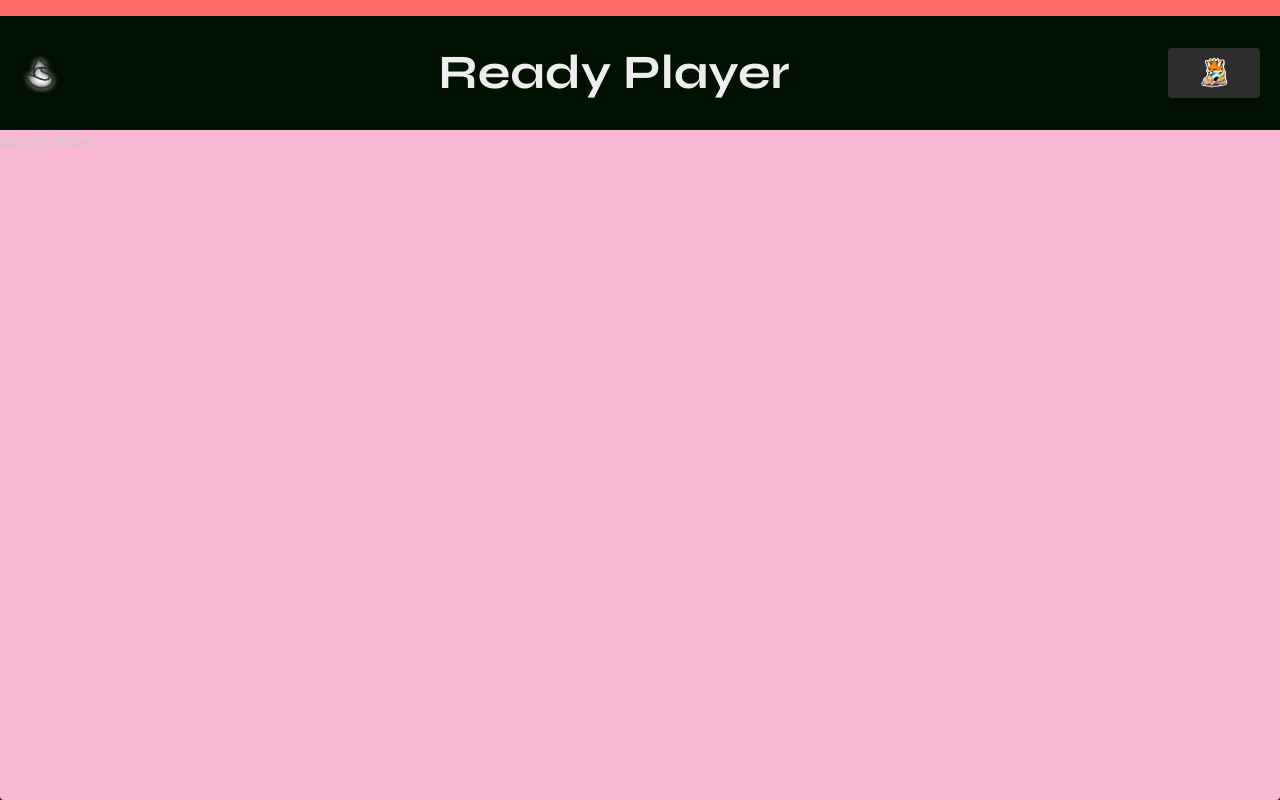
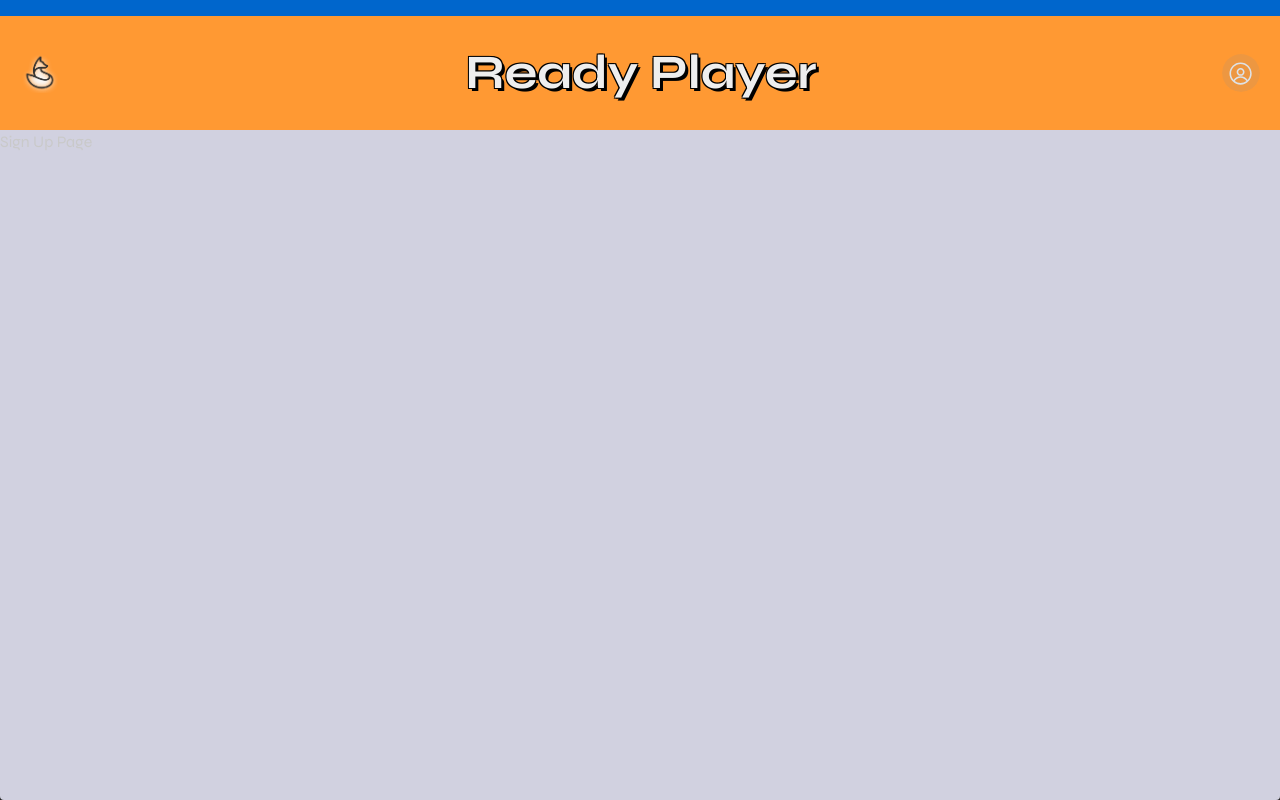
Before and after one commit to nicehatharry/ready-player, a React (Vite) app: page /sign-up in a window 1280 px wide. Built offline with nearby package versions, Linux system fonts and the light colour scheme.

Commit message:
no user for logout button; color update

```diff
--- a/src/atoms.ts
+++ b/src/atoms.ts
@@ -1,14 +1,17 @@
 import { atomWithStorage } from 'jotai/utils'
 
 export interface UserData {
-	name: string
 	username: string
-	email: string
-	password: string
-	avatar: string
 }
+// {
+// 	name: string
+// 	username: string
+// 	email: string
+// 	password: string
+// 	avatar: string
+// }
 
-export const userDataAtom = atomWithStorage<{ username: string } | undefined>(
+export const userDataAtom = atomWithStorage<UserData | undefined>(
 	'user',
 	undefined
 )
--- a/src/components/LogOutButton.tsx
+++ b/src/components/LogOutButton.tsx
@@ -2,7 +2,26 @@ import { Avatar, Button, Modal } from '@mantine/core'
 import { useDisclosure } from '@mantine/hooks'
 import { useAtom } from 'jotai'
 import { FC } from 'react'
-import { userDataAtom } from '../atoms'
+import { UserData, userDataAtom } from '../atoms'
+
+const AvatarOrEmpty: FC<{ user: UserData | undefined; open: () => void }> = ({
+	user,
+	open,
+}) => {
+	return user ? (
+		<Button
+			onClick={() => {
+				open()
+			}}
+			variant='transparent'
+			size='lg'>
+			<Avatar src='src/assets/foxroyal.png' alt='SnuggleFox' />
+			<p style={usernameStyle}>{user.username}</p>
+		</Button>
+	) : (
+		<Avatar src='' alt='No user logged in' />
+	)
+}
 
 export const LogOutButton: FC = () => {
 	const [opened, { open, close }] = useDisclosure(false)
@@ -14,16 +33,7 @@ export const LogOutButton: FC = () => {
 	}
 	return (
 		<>
-			<Button
-				disabled={!user}
-				onClick={() => {
-					open()
-				}}
-				variant='transparent'
-				size='lg'>
-				<Avatar src='src/assets/foxroyal.png' alt='SnuggleFox' />
-				<p style={{ fontSize: 'small' }}>{user?.username}</p>
-			</Button>
+			<AvatarOrEmpty user={user} open={open} />
 			<Modal
 				opened={opened}
 				onClose={close}
@@ -34,3 +44,8 @@ export const LogOutButton: FC = () => {
 		</>
 	)
 }
+
+const usernameStyle = {
+	color: '#000',
+	fontSize: 'small',
+}
--- a/src/components/TopBar.tsx
+++ b/src/components/TopBar.tsx
@@ -20,4 +20,10 @@ const title = {
 	color: '#EEE',
 	fontSize: 48,
 	fontWeight: 700,
+	textShadow: `
+       3px 3px 0 #000,
+     -1px -1px 0 #000,
+      1px -1px 0 #000,
+      -1px 1px 0 #000,
+       1px 1px 0 #000`,
 }
--- a/src/styles/background.ts
+++ b/src/styles/background.ts
@@ -1,13 +1,13 @@
 export const background = {
-	background: '#f8b8d3',
+	background: '#d1d1e0',
 	height: '100vh',
 }
 
 export const crown = {
-	background: '#ff6b6b',
+	background: '#06c',
 }
 
 export const topBar = {
-	background: '#010',
+	background: '#f93',
 	padding: 20,
 }
```
